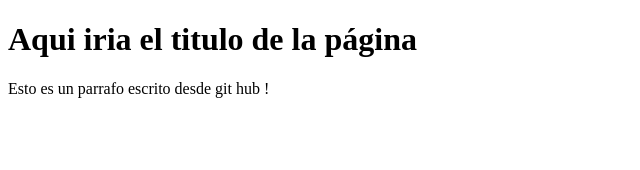
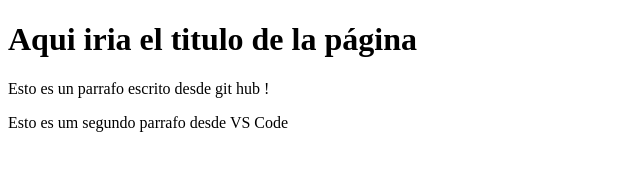
Before and after one commit to arkam20/proyecto_emrpesa_c, a plain HTML site: page index.html in a window 1280 px wide. Shown: the whole page, without its empty margins (0-640 px from the left). Drawn offline with Linux system fonts and the light colour scheme.

Commit message:
Se agrego un segundo parrafo

```diff
--- a/index.html
+++ b/index.html
@@ -9,6 +9,7 @@
 <body>
     <h1>Aqui iria el titulo de la página</h1>
     <p> Esto es un parrafo escrito desde git hub ! <p>
+    <p> Esto es um segundo parrafo desde VS Code</p>
 
 </body>
 </html>
```
